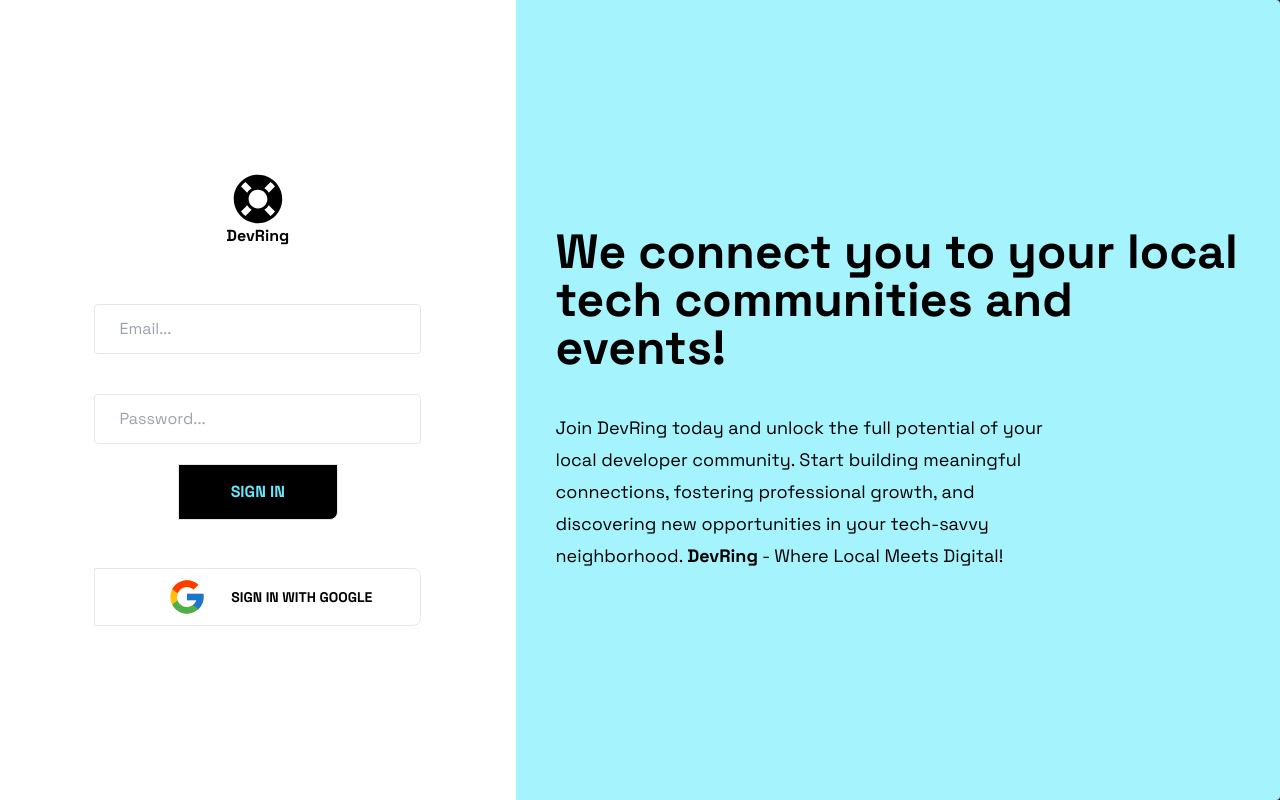
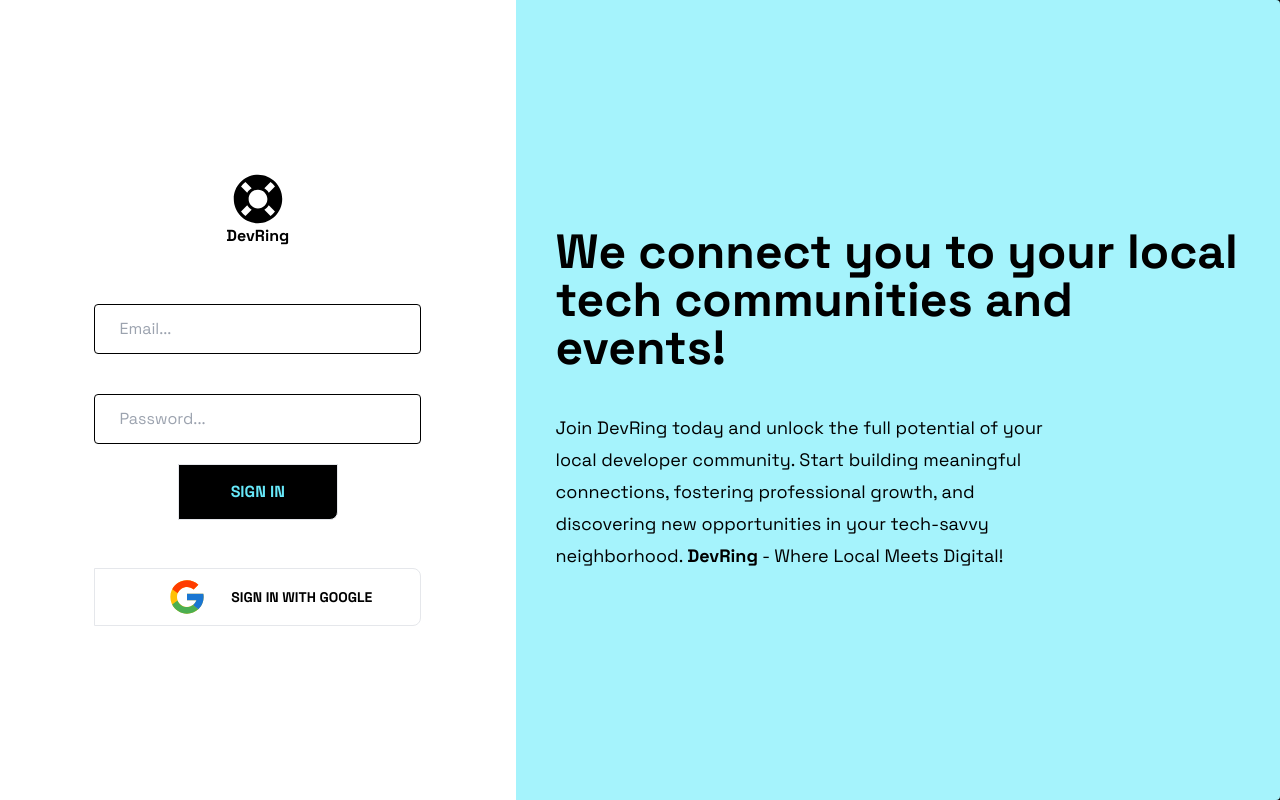
Before and after one commit to Trend20/Dev-Ring, a React (Create React App) app: page /auth in a window 1280 px wide. Built offline with nearby package versions, Linux system fonts and the light colour scheme; no server answers.

Commit message:
adding form validations

```diff
--- a/package.json
+++ b/package.json
@@ -18,6 +18,7 @@
     "match-sorter": "^6.3.1",
     "react": "^18.2.0",
     "react-dom": "^18.2.0",
+    "react-hook-form": "^7.48.2",
     "react-icons": "^4.11.0",
     "react-redux": "^8.1.3",
     "react-router-dom": "^6.17.0",
--- a/src/pages/Auth.tsx
+++ b/src/pages/Auth.tsx
@@ -1,4 +1,4 @@
-import { FormEvent, useState } from "react";
+import {ChangeEvent, FormEvent, useState} from "react";
 import { auth, authProvider } from "../config/firebase";
 import {
   createUserWithEmailAndPassword,
@@ -8,13 +8,23 @@
 import { FaLifeRing } from "react-icons/fa";
 import { FcGoogle } from "react-icons/fc";
 
+type FormData = {
+  email: string
+  password: string
+  error: boolean
+}
+
 const Auth = (): JSX.Element => {
-  const [email, setEmail] = useState("");
-  const [password, setPassword] = useState("");
+  const [email, setEmail] = useState<string>("");
+  const [password, setPassword] = useState<string>("");
+  const [error, setError] = useState<boolean>(false);
 
   // login with email
-  const Login = async (e: FormEvent) => {
+  const Login = async (e: FormEvent):Promise<void> => {
     e.preventDefault();
+    if(email === "" || password === ''){
+      setError(true)
+    }
     try {
       await createUserWithEmailAndPassword(auth, email, password);
     } catch (error) {
@@ -24,8 +34,8 @@
     setPassword("");
   };
 
-  // login with google id
-  const googleLogin = async () => {
+  // login with Google id
+  const googleLogin = async ():Promise<void> => {
     try {
       await signInWithPopup(auth, authProvider);
     } catch (error) {
@@ -33,7 +43,7 @@
     }
   };
 
-  // const logout = async () => {
+  // const logout = async ():Promise<void> => {
   //   try {
   //     await signOut(auth);
   //   } catch (error) {
@@ -49,6 +59,9 @@
           </i>
           <p className="text-black font-bold">DevRing</p>
         </div>
+        {
+          error ? <p className="flex mt-5 bg-red-700 text-white p-2 rounded-r-lg">Please provide the required details</p> : ''
+        }
         <form
           onSubmit={Login}
           className="flex flex-col w-full justify-center items-center mt-14"
@@ -58,8 +71,8 @@
               type="text"
               placeholder="Email..."
               value={email}
-              onChange={(e) => setEmail(e.target.value)}
-              className="flex rounded border px-6 py-3 w-full text-black outline-none"
+              onChange={(e:ChangeEvent<HTMLInputElement>) => setEmail(e.target.value)}
+              className={error? "flex rounded border border-red-700 px-6 py-3 w-full text-black outline-none" : "flex rounded border border-black px-6 py-3 w-full text-black outline-none"}
             />
           </div>
           <div className="flex w-3/4 max-md:w-full">
@@ -67,8 +80,8 @@
               type="password"
               placeholder="Password..."
               value={password}
-              onChange={(e) => setPassword(e.target.value)}
-              className="flex rounded border px-6 py-3 mt-10 w-full text-black outline-none"
+              onChange={(e:ChangeEvent<HTMLInputElement>) => setPassword(e.target.value)}
+              className={error? "flex rounded border border-red-700 px-6 py-3 mt-10 w-full text-black outline-none" : "flex rounded border border-black px-6 py-3 mt-10 w-full text-black outline-none"}
             />
           </div>
           <button
```
Also changed, not shown: 1 other file (tests, documents, lock files or other folders).
